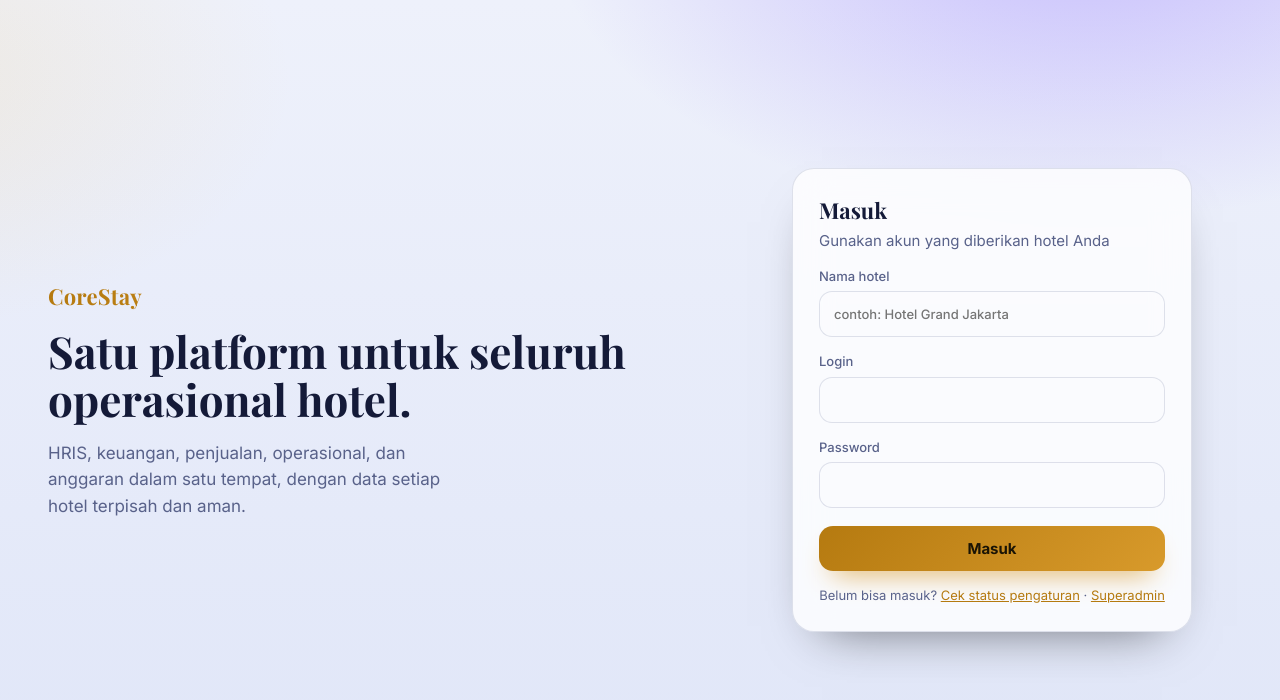
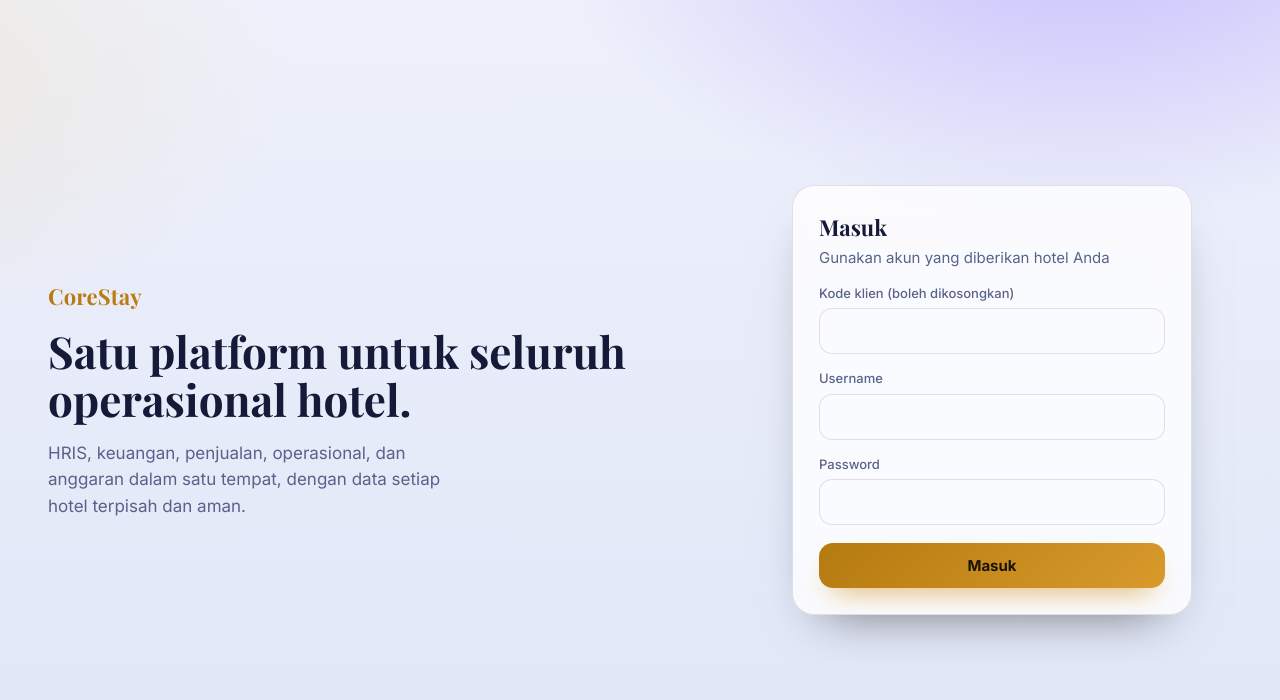
Before and after one commit to corestay77-lab/Corestay, a Next.js app: page /login in a window 1280 px wide. Shown: the top 700 px of the page. Built offline with nearby package versions, Linux system fonts and the light colour scheme; no server answers.

Commit message:
Update page.tsx

```diff
--- a/app/login/page.tsx
+++ b/app/login/page.tsx
@@ -8,8 +8,7 @@ export default function Login() {
     const r = await fetch("/api/login", { method: "POST", headers: { "Content-Type": "application/json" }, body: JSON.stringify(Object.fromEntries(new FormData(e.currentTarget))) });
     if (r.ok) { location.href = (await r.json()).to || "/"; return; }
     setBusy(false);
-    const dj = r.status === 401 || r.status === 429 ? {} : await r.json().catch(() => ({}));
-    setErr(r.status === 429 ? "Terlalu banyak percobaan. Coba lagi dalam 15 menit." : r.status === 401 ? "Nama hotel, login, atau password salah." : dj.hint || "Server belum siap. Buka halaman /status untuk memeriksa pengaturan.");
+    setErr(r.status === 401 ? "Username atau password salah." : r.status === 409 ? "Username ini dipakai di lebih dari satu klien. Isi Kode klien lalu coba lagi." : "Server belum siap: database atau pengaturan belum lengkap. Jika ini pemasangan baru, buka halaman /setup.");
   }
   return (
     <div className="cs-page cs-login">
@@ -22,12 +21,11 @@ export default function Login() {
         <form className="cs-glass" onSubmit={go}>
           <h2 style={{ margin: 0, font: '700 22px "Playfair Display",Georgia,serif' }}>Masuk</h2>
           <p className="cs-mu" style={{ margin: "4px 0 0" }}>Gunakan akun yang diberikan hotel Anda</p>
-          <label className="cs-field">Nama hotel<input name="hotel" required autoComplete="organization" placeholder="contoh: Hotel Grand Jakarta" /></label>
-          <label className="cs-field">Login<input name="username" required autoCapitalize="none" autoComplete="username" /></label>
+          <label className="cs-field">Kode klien (boleh dikosongkan)<input name="slug" autoCapitalize="none" autoComplete="organization" /></label>
+          <label className="cs-field">Username<input name="username" required autoCapitalize="none" autoComplete="username" /></label>
           <label className="cs-field">Password<input name="password" type="password" required autoComplete="current-password" /></label>
           {err && <p className="cs-err" role="alert">{err}</p>}
           <button className="cs-btn" disabled={busy}>{busy ? "Memeriksa..." : "Masuk"}</button>
-          <p className="cs-mu" style={{ fontSize: 13, margin: "14px 0 0", textAlign: "center" }}>Belum bisa masuk? <a href="/status" style={{ color: "var(--cs-gd)" }}>Cek status pengaturan</a>{process.env.NEXT_PUBLIC_LICENSE_URL ? <> · <a href={process.env.NEXT_PUBLIC_LICENSE_URL} style={{ color: "var(--cs-gd)" }}>Superadmin</a></> : null}</p>
         </form>
       </section>
     </div>
```
